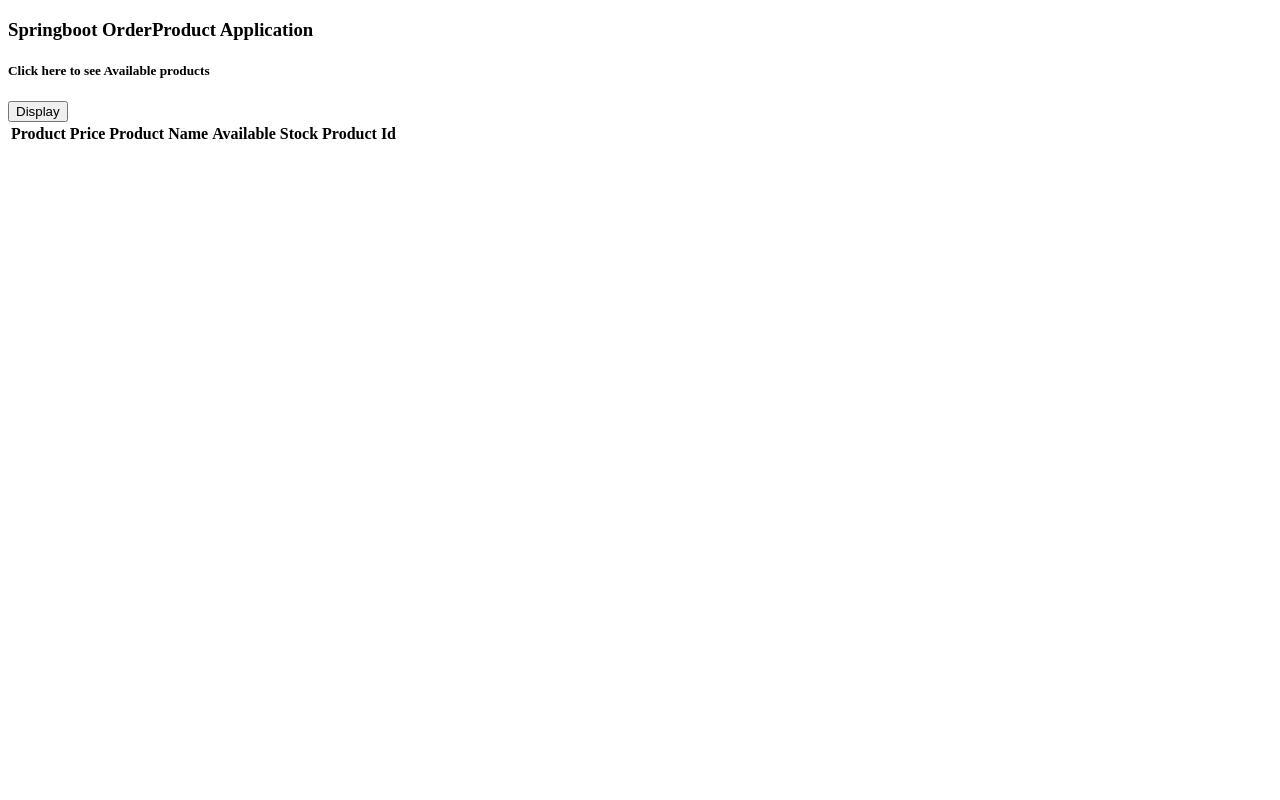
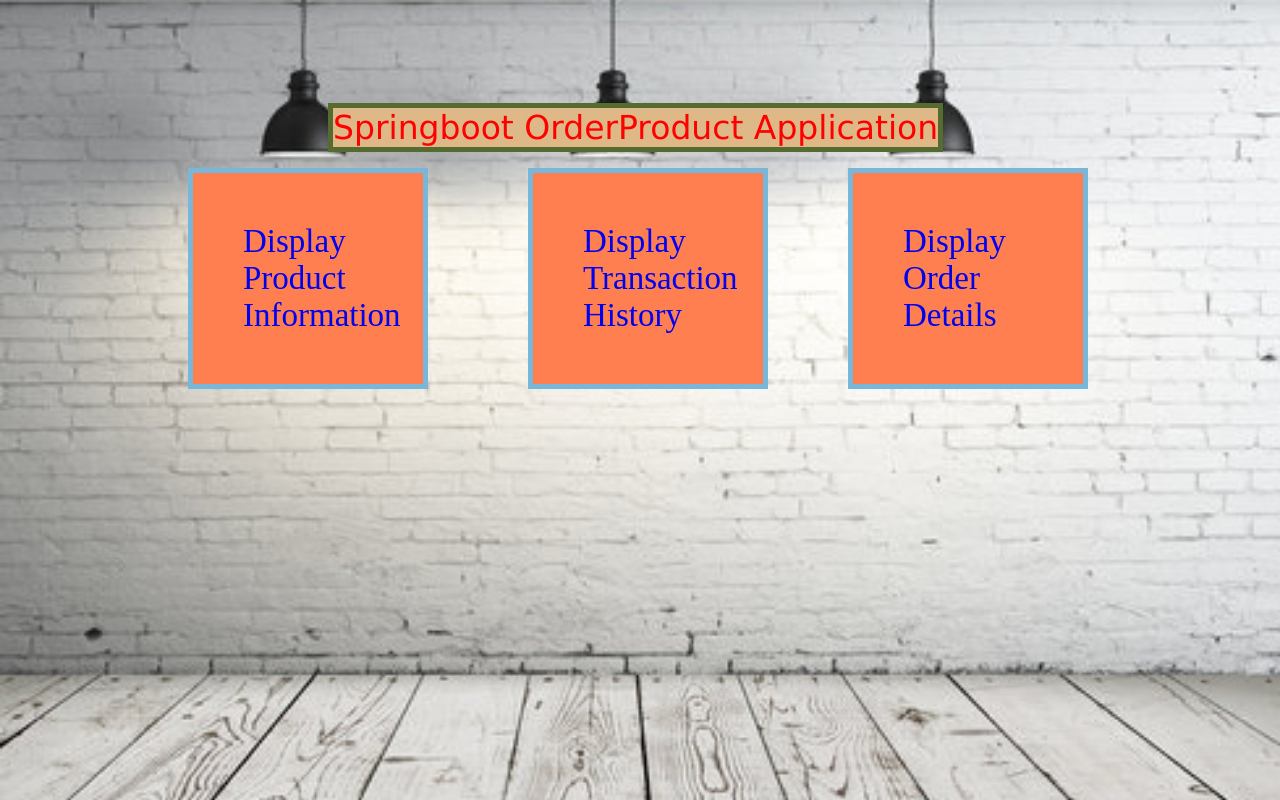
Before and after one commit to Ss23km45/SpringBoot-OrderProduct-Application, a website: page Main/Order-Product.html in a window 1280 px wide. Drawn offline with Linux system fonts and the light colour scheme.

Commit message:
#US Front End Changes for Springboot application

```diff
--- a/Main/Order-Product.css
+++ b/Main/Order-Product.css
@@ -1 +1,76 @@
-/* CSS */
+h3 {
+    text-align: center;
+    font-size: x-large;
+    font-family: 'Lucida Sans', 'Lucida Sans Regular', 'Lucida Grande', 'Lucida Sans Unicode', Geneva, Verdana, sans-serif;
+    text-decoration: chartreuse;
+    padding: 0%;
+    font-weight: 45;
+    color: red;
+    font-size: x-large;
+    position: fixed;
+    margin-top: 100px;
+    margin-left: 320px;
+
+}
+#spaning:hover{
+    background-color: darkcyan;
+}
+
+h3 span {
+    background-color: burlywood;
+    border: 5px solid;
+    width: fit-content;
+    border-color: darkolivegreen;
+}
+
+body{
+    background-image: url("images/back.jpg");
+    background-repeat: no-repeat;
+    background-size: cover;
+    background-position: center;
+    background-attachment: fixed;
+    opacity: 12;
+}
+span{
+    font-size: 33px;
+    width: 22px;
+    height: 12px;
+}
+div{
+    background-color: coral;
+}
+a{
+    text-decoration: none;
+}
+#dpi{
+    border: rgb(120, 182, 218) 5px solid;
+    padding: 50px;
+    margin-top: 160px;
+    position: fixed;
+    width: 130px;
+    margin-left: 180px;
+
+}
+#dth{
+    border: rgb(120, 182, 218) 5px solid;
+    padding: 50px;
+    margin-top: 160px;
+    position: fixed;
+    width: 130px;
+    margin-left: 520px;
+}
+#dod{
+    border: rgb(120, 182, 218) 5px solid;
+    padding: 50px;
+    margin-top: 160px;
+    position: fixed;
+    width: 130px;
+    margin-left: 840px;
+}
+
+a:hover{
+    color: aquamarine;
+}
+div:hover{
+    background-color: rgb(240, 30, 65);
+}
--- a/Main/Order-Product.html
+++ b/Main/Order-Product.html
@@ -1,26 +1,22 @@
 <!DOCTYPE html>
 <html>
 <head>
-<h3>Springboot OrderProduct Application</h3>
+    <link rel="stylesheet" href="Order-Product.css">
+<h3><span id="spaning"> Springboot OrderProduct Application</span> </h3>
 </head>
 <body>
-    <!-- Finally Working -->
-<div id="header_div">
-    <h5>Click here to see Available products </h5>
-    <form method="POST">
-    <button type = "button" onclick = "myFunction()">Display</button>
-</form>
+<a href="Display-Product-Data.html">
+<div id="dpi">
+     <span> Display Product Information </span>
+</div> </a>
+<a href="Display-Payment-Data.html">
+<div id="dth">
+     <span> Display Transaction History </span>
+</div> </a>
+<a href="Display-Order-Data.html">
+<div id="dod">
+    <span> Display Order Details </span>
 </div>
-<div id="table_div">
-    <table id="product_Table">
-        <tr id="product_table_header">
-            <th>Product Price</th>
-            <th>Product Name</th>
-            <th>Available Stock</th>
-            <th>Product Id</th>
-        </tr>
-    </table>
-</div>
+</a>
 </body>
-<script type = "text/javascript" src="./Order-Product.js"></script>
 </html>
--- a/Main/Order-Product.js
+++ b/Main/Order-Product.js
@@ -1,57 +1,51 @@
-// async function fetchProductData(){
-//     const productData = await fetch('http://127.0.0.1:8083/product/v1/getAllProducts'
-//     , {
-//         mode: 'no-cors',
-//         headers: {
-//             "Access-Control-Allow-Origin": "*",
-//             "Access-Control-Allow-Methods": "POST, GET, PUT",
-//             "Access-Control-Allow-Headers": "Content-Type",
-//             "Content-Type": "application/json",
-//             "Accept": "application/json"
-//         }
-//     });
+async function fetchProductData(){
+    const productData = await fetch('http://127.0.0.1:8083/product/v1/getAllProducts');
+    const productDataa = await productData.json();
+    console.log(productDataa);
+    appendDataToHtmlTable(productDataa);
+  }
 //We have to call real time api
     // const mydata = await productData.json();
- const productData = [
-    { price: 15000, productName: 'Redmi', quantity: 20, productId: 1111 },
-    {
-      price: 50000,
-      productName: 'Apple-Iphone',
-      quantity: 15,
-      productId: 2111
-    },
-    {
-      price: 85000,
-      productName: 'Dell-Laptop',
-      quantity: 36,
-      productId: 3111
-    },
-    {
-      price: 20000,
-      productName: 'Refridgerator',
-      quantity: 11,
-      productId: 4111
-    },
-    {
-      price: 12000,
-      productName: 'Samsung',
-      quantity: 29,
-      productId: 5111
-    },
-    { price: 185000, productName: 'FZ-x', quantity: 12, productId: 6111 },
-    {
-      price: 6000,
-      productName: 'MemoryCard',
-      quantity: 134,
-      productId: 7111
-    }
-  ]
-    // appendDataToHtmlTable(productData);
+//  const productData2 = [
+//     { price: 15000, productName: 'Redmi', quantity: 20, productId: 1111 },
+//     {
+//       price: 50000,
+//       productName: 'Apple-Iphone',
+//       quantity: 15,
+//       productId: 2111
+//     },
+//     {
+//       price: 85000,
+//       productName: 'Dell-Laptop',
+//       quantity: 36,
+//       productId: 3111
+//     },
+//     {
+//       price: 20000,
+//       productName: 'Refridgerator',
+//       quantity: 11,
+//       productId: 4111
+//     },
+//     {
+//       price: 12000,
+//       productName: 'Samsung',
+//       quantity: 29,
+//       productId: 5111
+//     },
+//     { price: 185000, productName: 'FZ-x', quantity: 12, productId: 6111 },
+//     {
+//       price: 6000,
+//       productName: 'MemoryCard',
+//       quantity: 134,
+//       productId: 7111
+//     }
+//   ]
 
 
+  // myFunction();
 function myFunction(){
-    // fetchProductData();
-    appendDataToHtmlTable(productData);
+    fetchProductData();
+    // appendDataToHtmlTable(productData);
 }
 
 function appendDataToHtmlTable(jsonData){
```
Also changed, not shown: Main/Display-Order-Data.html (added, +11 -0 lines), Main/Display-Payment-Data.html (added, +11 -0 lines), Main/Display-Product-Data.html (added, +25 -0 lines), Main/images/back.jpg (added), Main/images/tree-736885_640.jpg (added).
